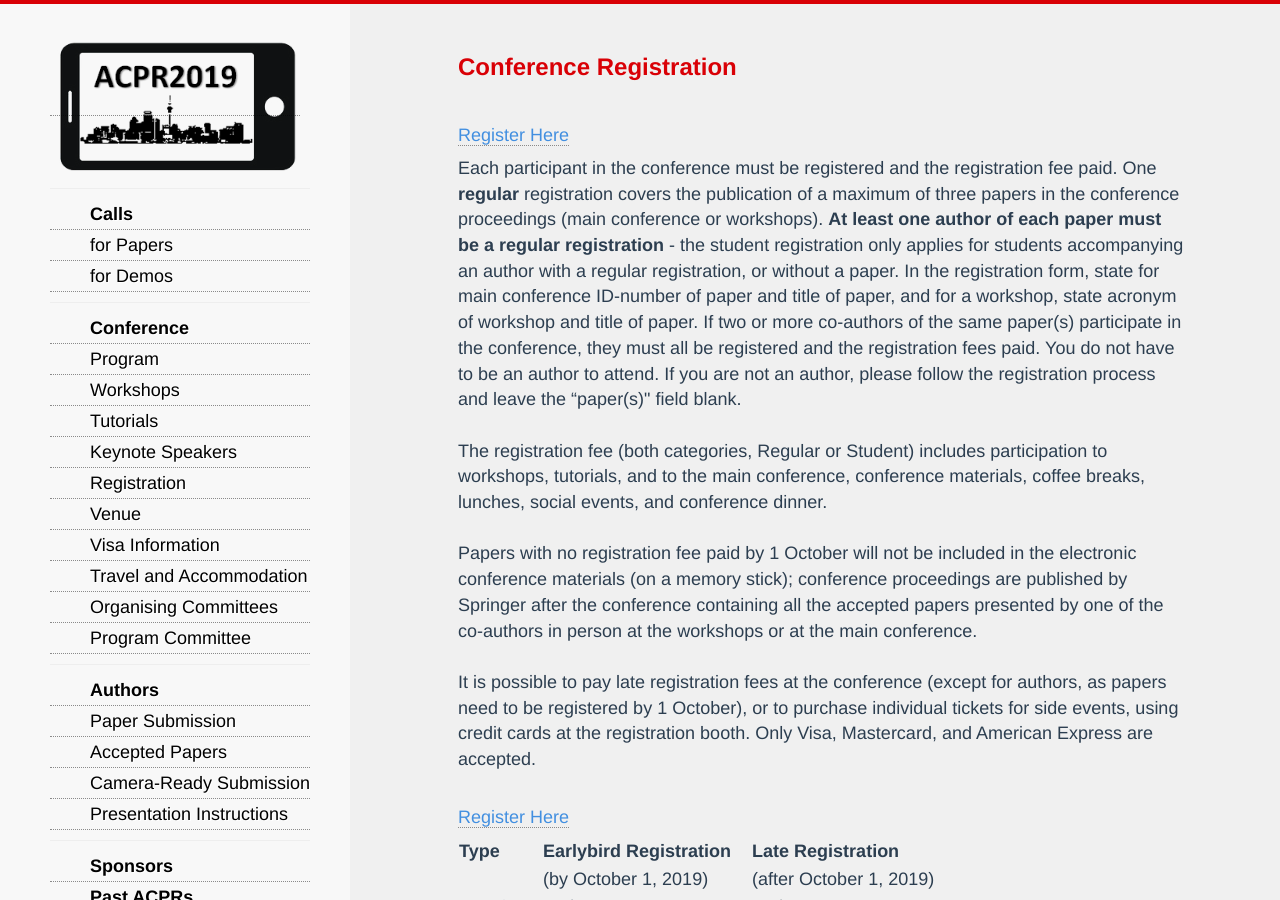
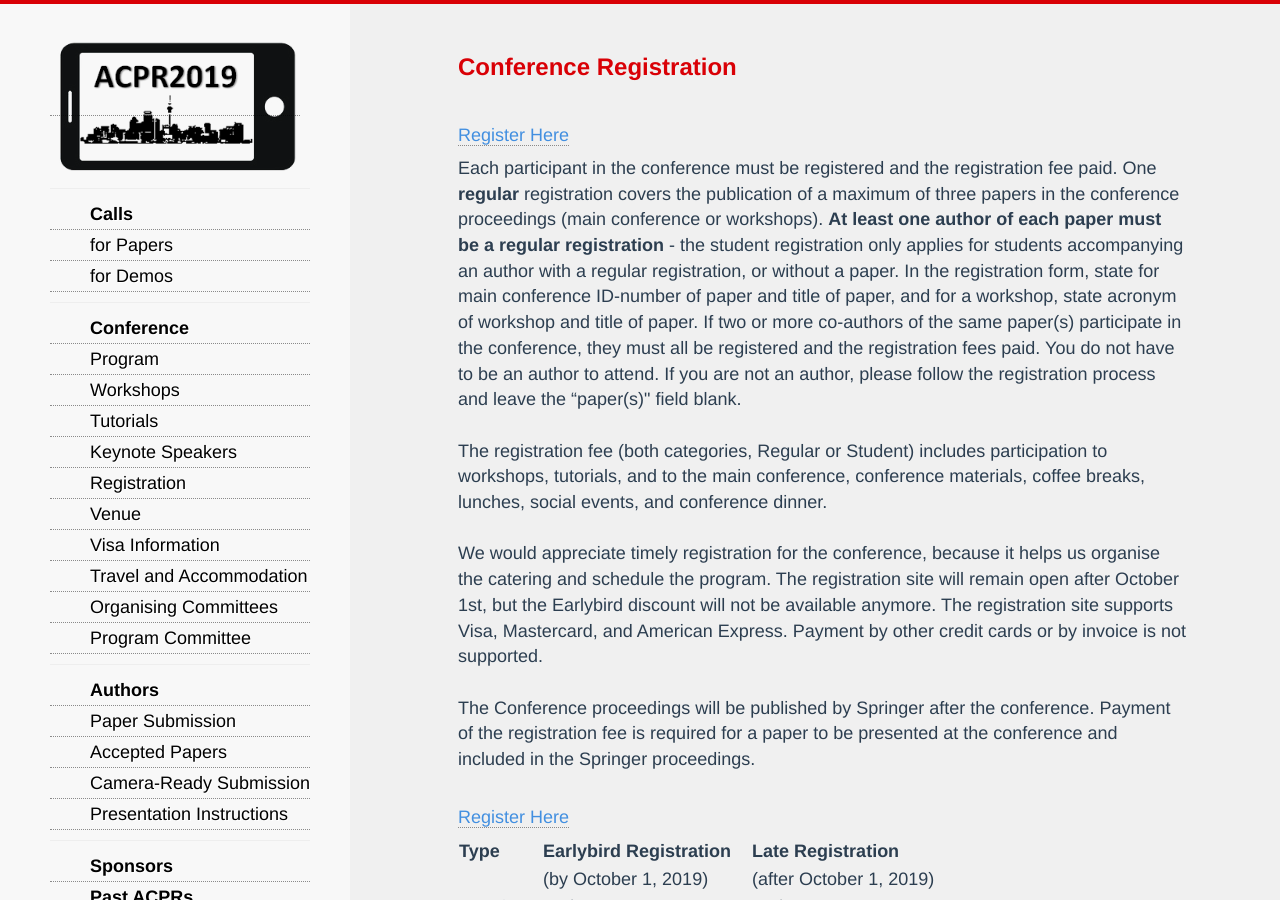
Before and after one commit to AndrewChenUoA/ACPR2019, a Jekyll site: the page built from registration.html, in a window 1280 px wide and 900 px high. Built offline with Jekyll 4.4.1, drawn with Linux system fonts in a browser that asks for light colours; nearby versions of some CDN libraries; Markdown is read by kramdown in place of the engine named in the settings.

Commit message:
Update registration policy.

```diff
--- a/registration.html
+++ b/registration.html
@@ -10,9 +10,10 @@ Each participant in the conference must be registered and the registration fee p
 
 The registration fee (both categories, Regular or Student) includes participation to workshops, tutorials, and to the main conference, conference materials, coffee breaks, lunches, social events, and conference dinner.<br/><br/>
 
-Papers with no registration fee paid by 1 October will not be included in the electronic conference materials (on a memory stick); conference proceedings are published by Springer after the conference containing all the accepted papers presented by one of the co-authors in person at the workshops or at the main conference.<br/><br/>
+We would appreciate timely registration for the conference, because it helps us organise the catering and schedule the program. The registration site will remain open after October 1st, but the Earlybird discount will not be available anymore. The registration site supports Visa, Mastercard, and American Express. Payment by other credit cards or by invoice is not supported.<br/><br/>
 
-It is possible to pay late registration fees at the conference (except for authors, as papers need to be registered by 1 October), or to purchase individual tickets for side events, using credit cards at the registration booth. Only Visa, Mastercard, and American Express are accepted.<br/><br/>
+The Conference proceedings will be published by Springer after the conference. Payment of the registration fee is required for a paper to be presented at the conference and included in the Springer proceedings.
+<br/><br/>
 
 <h4><a href="https://aut.ungerboeck.com/prod/emc00/register.aspx?OrgCode=10&EvtID=21813&AppCode=REG&CC=119081503651">Register Here</a></h4>
 
```
